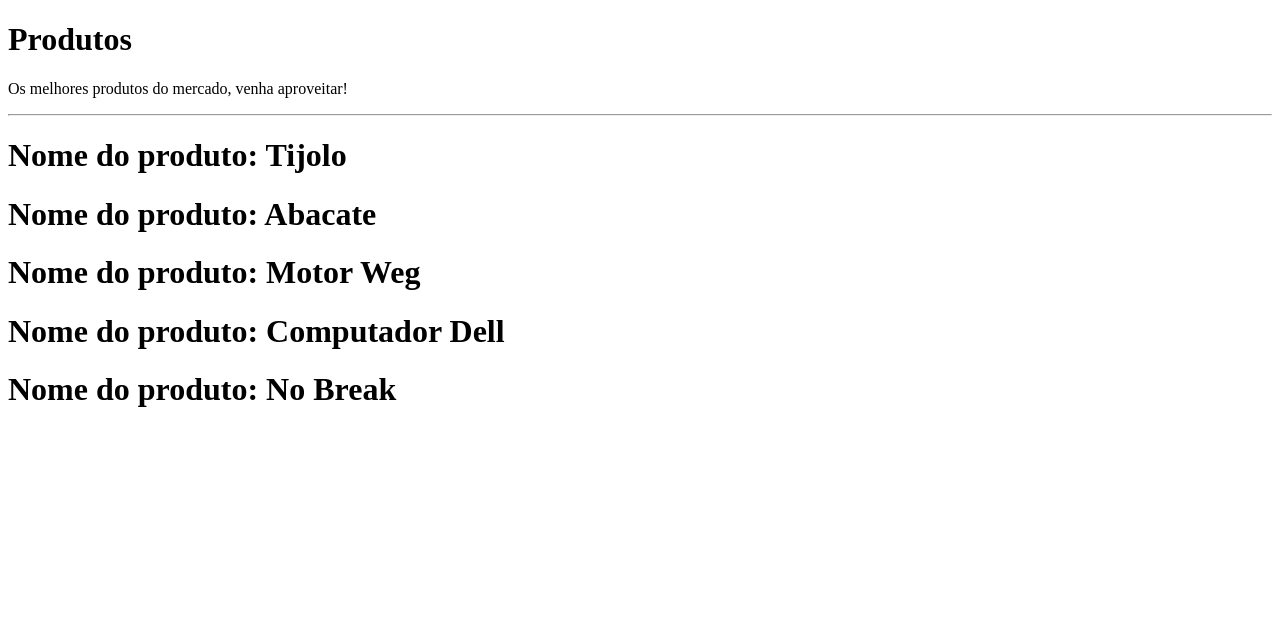
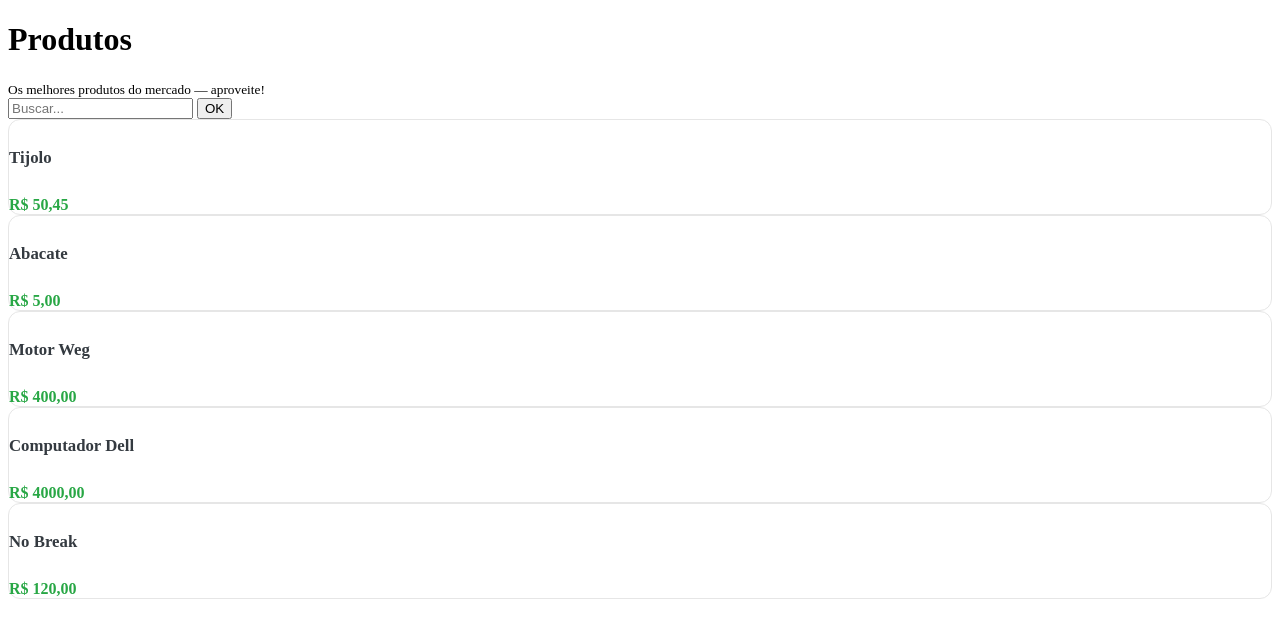
Before and after one commit to GustavoBrDev/Django, a Django app: page /produtos in a window 1280 px wide. Shown: the top 638 px of the page. Run offline with Django 5.2, Linux system fonts and the light colour scheme; data comes from the database, SQL or seed files in the repository; some libraries are stand-ins or nearby versions.

Commit message:
Listagem de Produtos
Realizado a listagem de produtos utilizando bootstrap. Iniciando a estilização das páginas

```diff
--- a/aplicacao/templates/produtos.html
+++ b/aplicacao/templates/produtos.html
@@ -1,19 +1,75 @@
-<!DOCTYPE html>
-<html>
+{% load bootstrap4 %}
+{% load static %}
+<!doctype html>
+<html lang="pt-br">
 <head>
-    <title>Lista de Produtos</title>
+  <meta charset="utf-8">
+  <meta name="viewport" content="width=device-width,initial-scale=1">
+  <title>Produtos</title>
+
+  <style>
+    /* ajustes visuais */
+    .card-product {
+      transition: transform .2s ease, box-shadow .2s;
+      display: flex;
+      flex-direction: column;
+      border-radius: 12px;
+      border: 1px solid #e6e6e6;
+    }
+    .card-product:hover {
+      transform: translateY(-6px);
+      box-shadow: 0 8px 24px rgba(0,0,0,.12);
+    }
+    .product-title {
+      font-size: 1.05rem;
+      font-weight: 600;
+      color: #343a40;
+    }
+    .price {
+      font-weight: 700;
+      color: #28a745;
+      font-size: 1rem;
+    }
+    .card-body {
+      display: flex;
+      flex-direction: column;
+      justify-content: space-between;
+    }
+  </style>
 </head>
 <body>
-    <h1>Produtos</h1>
-    <p>Os melhores produtos do mercado, venha aproveitar!</p>
-    <hr>
+  <div class="container py-5">
+    <div class="d-flex justify-content-between align-items-center mb-4 flex-wrap">
+      <div class="mb-2 mb-sm-0">
+        <h1 class="h4 mb-0">Produtos</h1>
+        <small class="text-muted">Os melhores produtos do mercado — aproveite!</small>
+      </div>
+      <!-- campo de busca -->
+      <form class="form-inline">
+        <input class="form-control form-control-sm" type="search" placeholder="Buscar..." aria-label="Buscar" name="q" value="{{ request.GET.q|default:'' }}">
+        <button class="btn btn-sm btn-outline-secondary ml-2" type="submit">OK</button>
+      </form>
+    </div>
 
-    <div>
-        {% for produto in produtos %}
-            <div>
-                <h1>Nome do produto: {{ produto.nome }}</h1>
+    <div class="row d-flex flex-wrap">
+      {% for produto in produtos %}
+        <div class="col-12 col-sm-6 col-md-4 col-lg-3 mb-4 d-flex">
+          <div class="card card-product w-100">
+            <div class="card-body">
+              <h5 class="product-title mb-3">{{ produto.nome }}</h5>
+              <div class="d-flex justify-content-end align-items-center mt-auto">
+                <div class="price">R$ {{ produto.preco|floatformat:2 }}</div>
+              </div>
             </div>
-        {% endfor %}
+          </div>
+        </div>
+      {% empty %}
+        <div class="col-12">
+          <div class="alert alert-info mb-0">Nenhum produto encontrado.</div>
+        </div>
+      {% endfor %}
     </div>
+
+  </div>
 </body>
 </html>
--- a/pjaula01/settings.py
+++ b/pjaula01/settings.py
@@ -37,7 +37,8 @@
     'django.contrib.sessions',
     'django.contrib.messages',
     'django.contrib.staticfiles',
-    'aplicacao'
+    'aplicacao',
+    'bootstrap4'
 ]
 
 MIDDLEWARE = [
```
Also changed, not shown: 1 other file.
